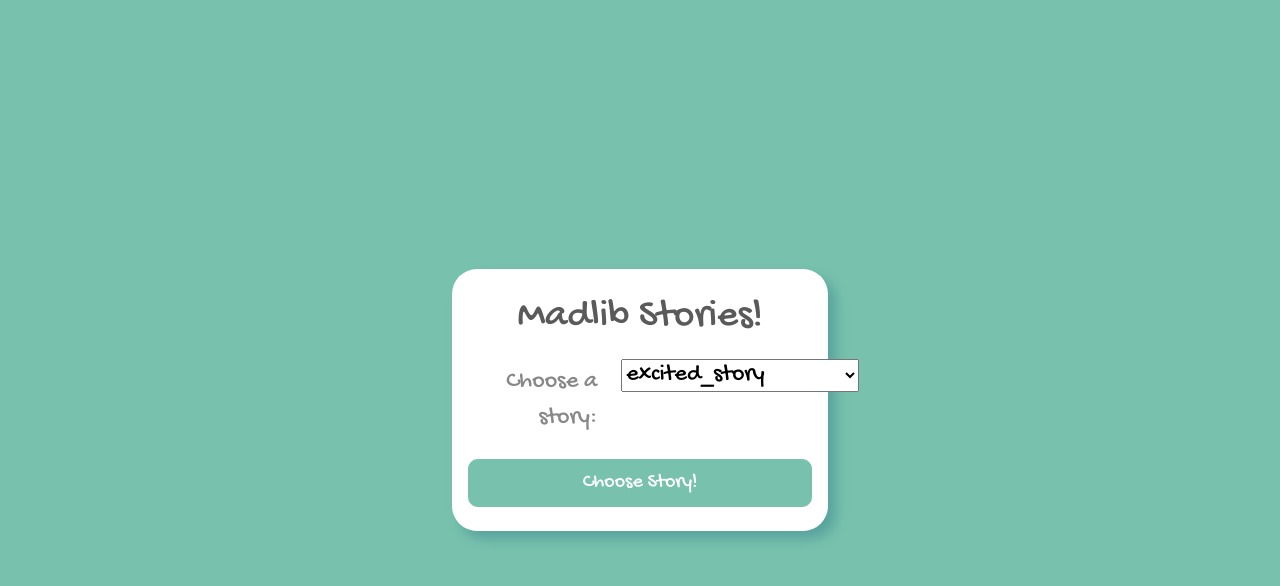
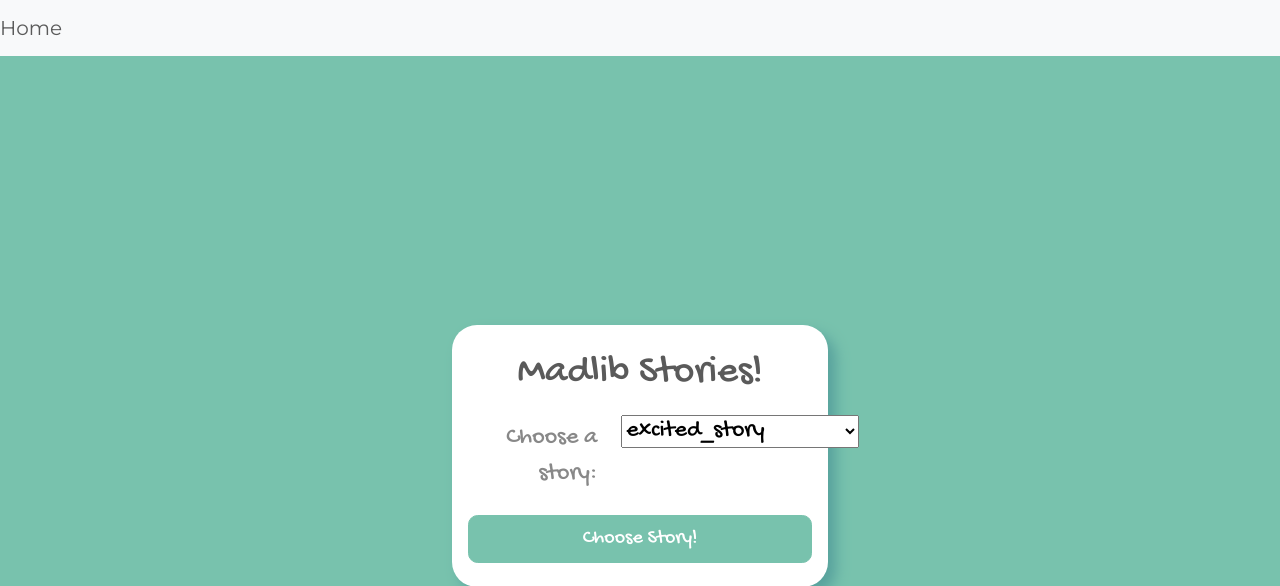
Before and after one commit to AnyaAven/flask-madlibs, a Flask app: page /stories in a window 1280 px wide. Shown: the top 586 px of the page. Before the commit the page ends 541 px from the top, so only its background shows below. Run offline with Flask 3, Linux system fonts and the light colour scheme.

Commit message:
Added home button

```diff
--- a/templates/base.jinja
+++ b/templates/base.jinja
@@ -13,6 +13,9 @@
 
 </head>
 <body>
+<nav class="navbar navbar-expand-lg navbar-light bg-light" >
+  <a class="navbar-brand" href="/stories">Home</a>
+</nav>
 <div class="container-fluid mb-4">
   <div class="row vh-100">
     <div class="mx-auto my-auto">
```
